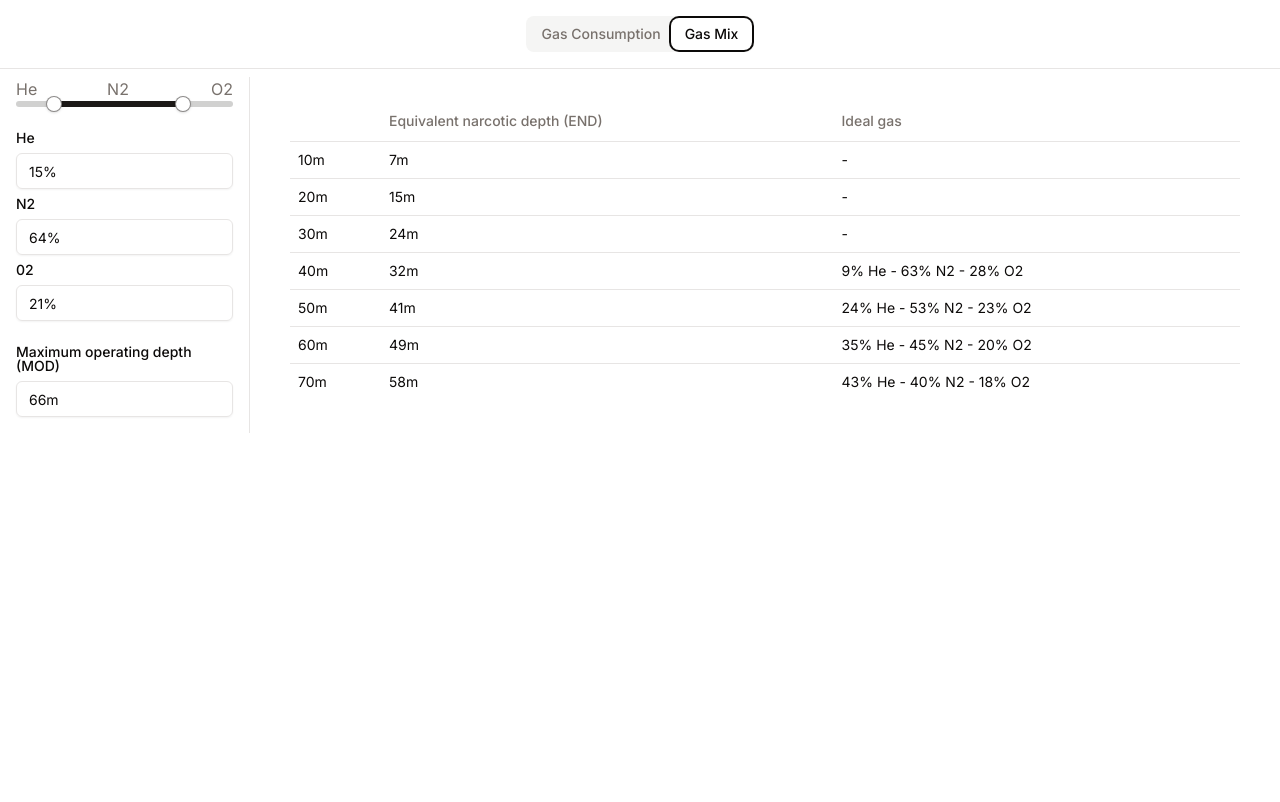
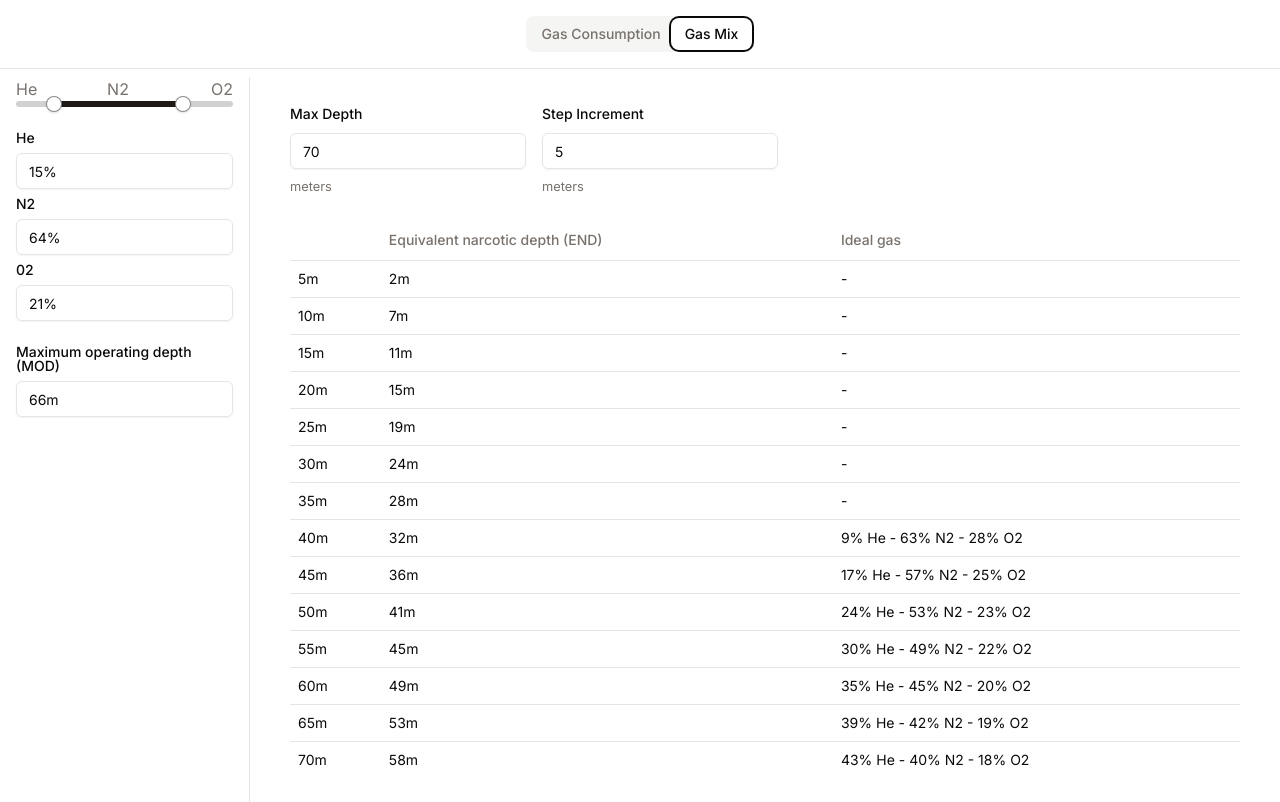
Before and after one commit to d-asensio/petecrack, a Next.js app: page / in a window 1280 px wide. Both pictures are taken after a click on the tab "Gas Mix". Built offline with nearby package versions, Linux system fonts and the light colour scheme.

Commit message:
Add form to control table gas levels

```diff
--- a/src/app/dive-form.tsx
+++ b/src/app/dive-form.tsx
@@ -40,9 +40,7 @@ export function DiveForm({ onSacRateChange }: {onSacRateChange: (sac_rate: numbe
 
   return (
     <Form {...form}>
-      <form
-        className="w-full space-y-4"
-      >
+      <form className="w-full space-y-4">
         <FormField
           control={form.control}
           name="sac_rate"
--- a/src/app/gas-characteristics-table.tsx
+++ b/src/app/gas-characteristics-table.tsx
@@ -2,6 +2,11 @@ import * as React from "react";
 
 import {Table, TableBody, TableCell, TableHead, TableHeader, TableRow,} from "@/components/ui/table"
 import {equivalentNarcoticDepth, idealGasMixForDepth} from "@/lib/dive-formulas";
+import {Input} from "@/components/ui/input";
+import {useForm, useWatch} from "react-hook-form";
+import * as z from "zod";
+import {zodResolver} from "@hookform/resolvers/zod";
+import {Form, FormControl, FormDescription, FormField, FormItem, FormLabel, FormMessage} from "@/components/ui/form";
 
 interface GasCharacteristicsTable {
   gasFractions: {
@@ -10,8 +15,89 @@ interface GasCharacteristicsTable {
   }
 }
 
+// Array.from({ length: })
+
+const FormSchema = z.object({
+  max_depth: z
+    .number({
+      required_error: "Max depth is required",
+    }),
+  step_increment: z
+    .number({
+      required_error: "Step increment is required",
+    })
+})
+
+export function DepthLevelsForm ({ onDepthLevelsChange }: {onDepthLevelsChange: (depthLevels: number[]) => void}) {
+  const form = useForm<z.infer<typeof FormSchema>>({
+    resolver: zodResolver(FormSchema),
+    defaultValues: {
+      max_depth: 70,
+      step_increment: 5
+    }
+  })
+
+  const maxDepth = useWatch({ name: 'max_depth', control: form.control })
+  const stepIncrement = useWatch({ name: 'step_increment', control: form.control })
+
+  React.useEffect(() => {
+    const length = maxDepth / stepIncrement
+
+    if (!length || length === Infinity) return
+
+    onDepthLevelsChange(
+      Array
+        .from({ length })
+        .map((_, i) => (i + 1) * stepIncrement)
+    )
+  }, [maxDepth, onDepthLevelsChange, stepIncrement])
+
+  return (
+    <Form {...form}>
+      <form className="w-full space-x-4 flex items-center">
+        <FormField
+          control={form.control}
+          name="max_depth"
+          render={({field}) => (
+            <FormItem>
+              <FormLabel>Max Depth</FormLabel>
+              <FormControl>
+                <Input type='number' {...field} />
+              </FormControl>
+              <FormDescription>
+                meters
+              </FormDescription>
+              <FormMessage/>
+            </FormItem>
+          )}
+        />
+        <FormField
+          control={form.control}
+          name="step_increment"
+          render={({field}) => (
+            <FormItem>
+              <FormLabel>Step Increment</FormLabel>
+              <FormControl>
+                <Input type='number' {...field} />
+              </FormControl>
+              <FormDescription>
+                meters
+              </FormDescription>
+              <FormMessage/>
+            </FormItem>
+          )}
+        />
+      </form>
+    </Form>
+  )
+}
+
 export function GasCharacteristicsTable({ gasFractions }: GasCharacteristicsTable) {
+  const [depthLevels, setDepthLevels] = React.useState([10])
+
   return (
+    <div className='space-y-6'>
+      <DepthLevelsForm onDepthLevelsChange={setDepthLevels}/>
       <Table>
         <TableHeader>
           <TableRow>
@@ -25,7 +111,7 @@ export function GasCharacteristicsTable({ gasFractions }: GasCharacteristicsTabl
           </TableRow>
         </TableHeader>
         <TableBody>
-        {[10, 20, 30, 40, 50, 60, 70].map(depth => (
+          {depthLevels.map(depth => (
             <TableRow key={depth}>
               <TableCell>{depth}m</TableCell>
               <TableCell >
@@ -38,5 +124,6 @@ export function GasCharacteristicsTable({ gasFractions }: GasCharacteristicsTabl
           ))}
         </TableBody>
       </Table>
+    </div>
   )
 }
```
Lines whose indentation alone changed are shown as unchanged.
